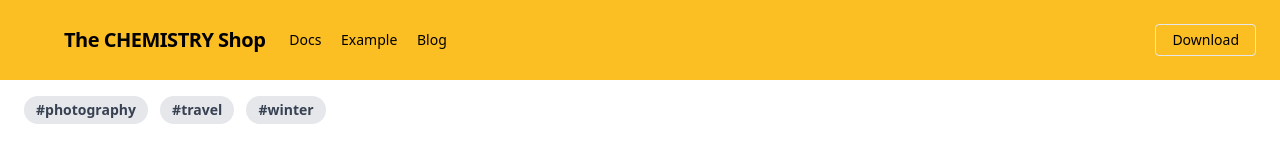
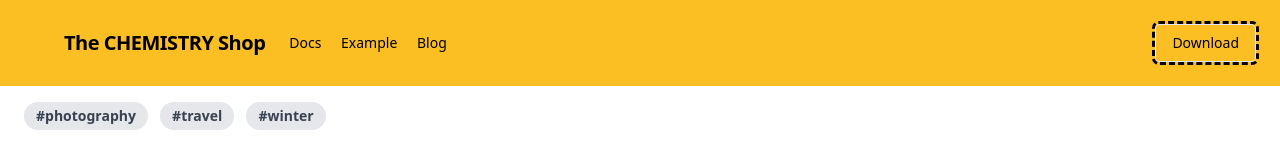
Before and after one commit to ARYAN-CODES-STAR/nav_bar, a website built with Vite: page index.html in a window 1280 px wide. Built offline with nearby package versions, Linux system fonts and the light colour scheme.

Commit message:
updated button in index.html

```diff
--- a/index.html
+++ b/index.html
@@ -34,7 +34,7 @@
       </a>
     </div>
     <div>
-      <a href="#" class="inline-block text-sm px-4 py-2 leading-none border rounded text-black hover:border-transparent hover:text-white mt-4 lg:mt-0">Download</a>
+      <a href="#" class="outline-dashed inline-block text-sm px-4 py-2  border rounded text-black hover:border-transparent hover:text-white hover:outline=dotted mt-4 lg:mt-0">Download</a>
     </div>
   </div>
 </nav>
```
